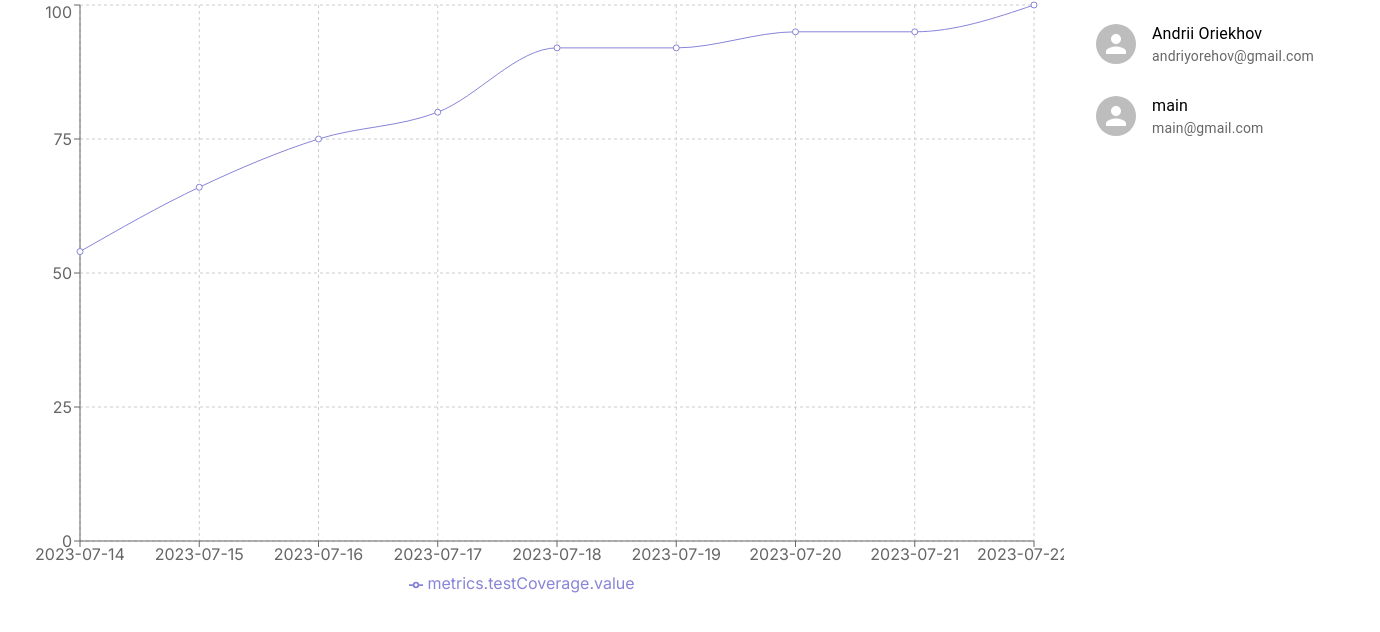
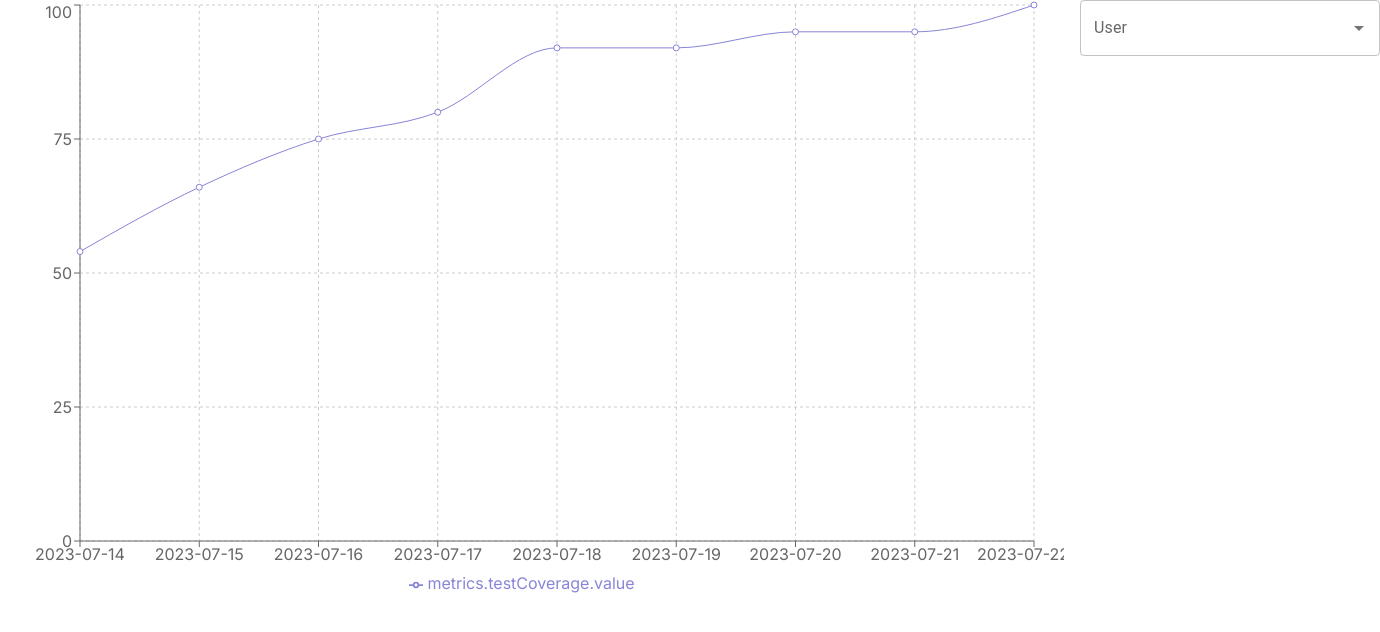
Before and after one commit to andriyor/git-metric-viz, a Next.js app: page / in a window 1280 px wide. Shown: the top 632 px of the page, 1380 px wide, since content can reach past the window. Built offline with nearby package versions, Linux system fonts and the light colour scheme.

Commit message:
update Autocomplete

```diff
--- a/app/Authors.tsx
+++ b/app/Authors.tsx
@@ -1,37 +1,30 @@
 import Box from "@mui/material/Box";
-import List from "@mui/material/List";
-import ListItem from "@mui/material/ListItem";
-import ListItemButton from "@mui/material/ListItemButton";
-import ListItemIcon from "@mui/material/ListItemIcon";
 import Avatar from "@mui/material/Avatar";
-import ListItemText from "@mui/material/ListItemText";
+import Autocomplete from "@mui/material/Autocomplete";
+import TextField from "@mui/material/TextField";
 
 import json from "@/result.json";
 
 export const Authors = ({ onAuthorClick }: any) => {
   return (
     <Box sx={{ width: "100%", maxWidth: 360, bgcolor: "background.paper" }}>
-      <nav aria-label="main mailbox folders">
-        <List>
-          {json.authors.map((author: any) => (
-            <ListItem
-              disablePadding
-              key={author.authorEmail}
-              onClick={() => onAuthorClick(author)}
-            >
-              <ListItemButton>
-                <ListItemIcon>
-                  <Avatar />
-                </ListItemIcon>
-                <ListItemText
-                  primary={author.authorName}
-                  secondary={author.authorEmail}
-                />
-              </ListItemButton>
-            </ListItem>
-          ))}
-        </List>
-      </nav>
+      <Autocomplete
+        disablePortal
+        id="combo-box-demo"
+        options={json.authors}
+        sx={{ width: 300 }}
+        onChange={(event, value: any) => onAuthorClick(value)}
+        getOptionLabel={(option) => option.authorName}
+        renderInput={(params) => <TextField {...params} label="User" />}
+        renderOption={(props: any, option) => (
+          <Box component="li" {...props}>
+            <div className="mr-2">
+              <Avatar />
+            </div>
+            {option.authorName}
+          </Box>
+        )}
+      />
     </Box>
   );
 };
--- a/app/page.tsx
+++ b/app/page.tsx
@@ -16,6 +16,8 @@ export default function Home() {
         (m) => m.author.authorEmail === selectedAuthor.authorEmail,
       );
       setMetadata(filtered);
+    } else {
+      setMetadata(json.metadata);
     }
   }, [selectedAuthor]);
 
```
